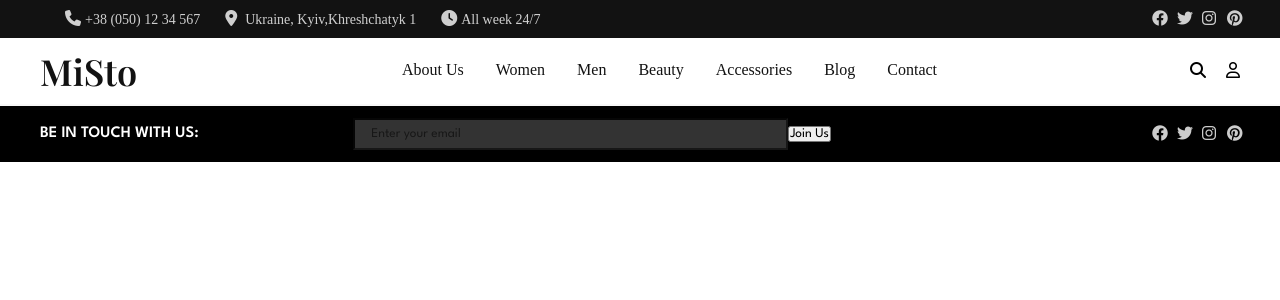
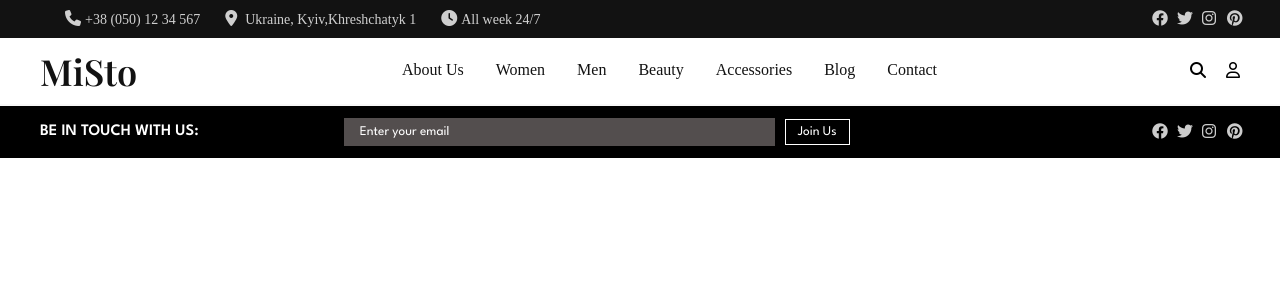
Before and after one commit to Chamomile2023/task2Datasite, a React (Vite) app: page / in a window 1280 px wide. Shown: the top 300 px of the page. Built offline with nearby package versions, Linux system fonts and the light colour scheme.

Commit message:
Footer Top page

```diff
--- a/src/components/Footer/Footer.scss
+++ b/src/components/Footer/Footer.scss
@@ -13,9 +13,18 @@
         &--input{
             padding: 8px 270px 8px 16px;
             outline: none;
-            background: #FFFFFF;
-            opacity: 0.2;
-            color: #FFFFFF;
+            background: #534e4e;
+            border: none;
+            &::placeholder{
+                color: #fff;
+            }
+        }
+        &--btn{
+            padding: 6px 12px;
+            margin-left: 10px;
+            background-color: transparent;
+            border: 1px solid #fff;
+            color: #fff;
         }
         &--icons{
             margin-left: auto;
```
Also changed, not shown: src/components/Footer/FooterMiddle.jsx (added, +8 -0 lines).
